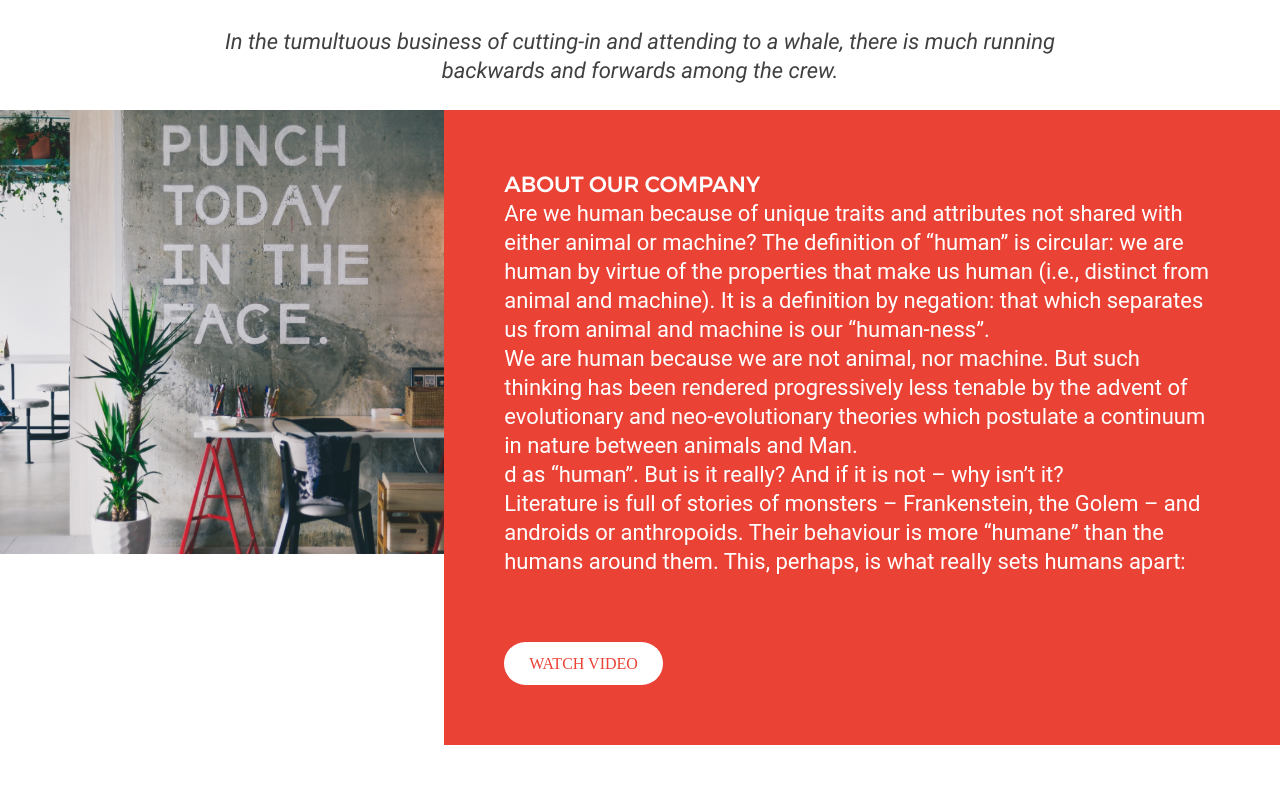
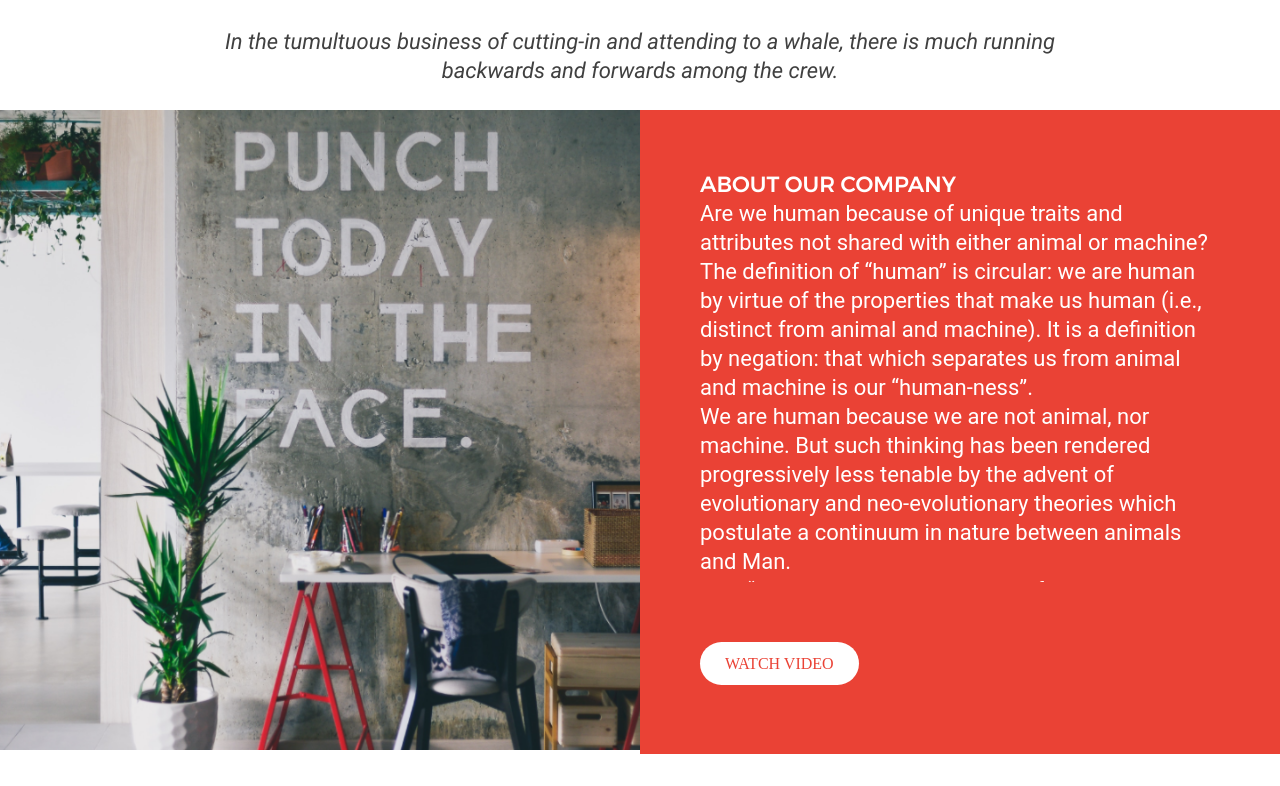
Before and after one commit to Nomentsafiidy/integration_vuejs, a Vue app: page / in a window 1280 px wide. Shown: the part 614-1400 px from the top of the page. Built offline with nearby package versions, Linux system fonts and the light colour scheme; a web font is replaced by a local one.

Commit message:
fix resetCss

```diff
--- a/src/assets/css/reset.scss
+++ b/src/assets/css/reset.scss
@@ -1,4 +1,3 @@
-/*! minireset.css v0.0.6 | MIT License | github.com/jgthms/minireset.css */
 html,
 body,
 p,
--- a/src/components/about/about.scss
+++ b/src/components/about/about.scss
@@ -14,8 +14,16 @@ h4 {
 .about_body {
   display: flex;
   max-height: 720px;
+  .about_img {
+    min-width: 50%;
+    height: 100%;
+    img {
+      height: auto;
+      width: 100%;
+    }
+  }
   .about_text {
-    width: 100%;
+    min-width: 50%;
     background: #ea4235;
     padding: 60px;
     color: #fff;
```
